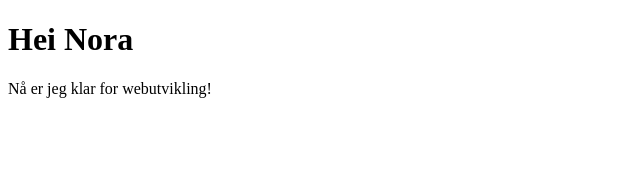
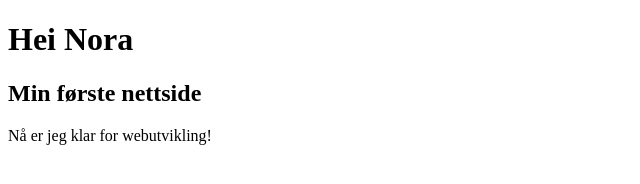
Before and after one commit to neekora/sandbox, a plain HTML site: page hei.html in a window 1280 px wide. Shown: the whole page, without its empty margins (0-640 px from the left). Drawn offline with Linux system fonts and the light colour scheme.

Commit message:
Update hei.html

```diff
--- a/hei.html
+++ b/hei.html
@@ -7,6 +7,7 @@
 </head>
 <body>
     <h1> Hei Nora </h1>
+    <h2> Min første nettside</h2>
     <p>Nå er jeg klar for webutvikling!</p>
 </body>
 </html>
```
